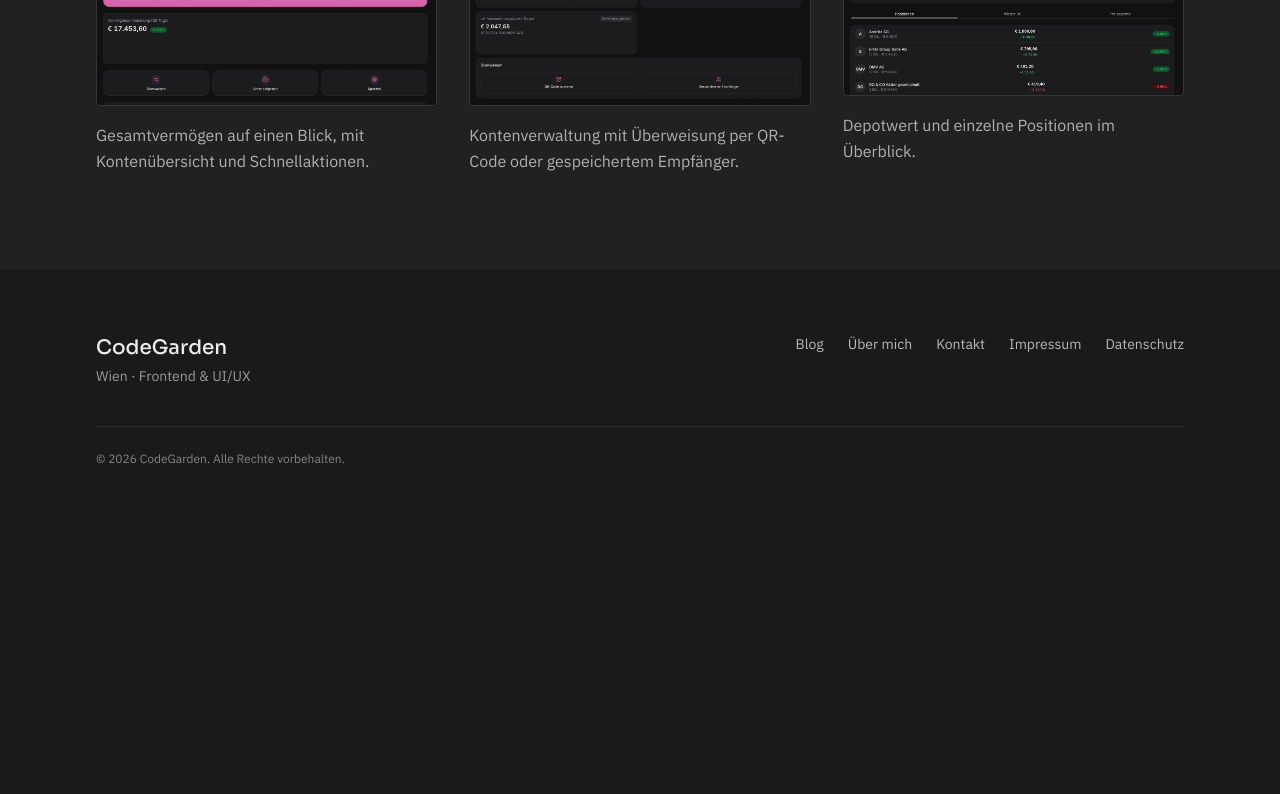
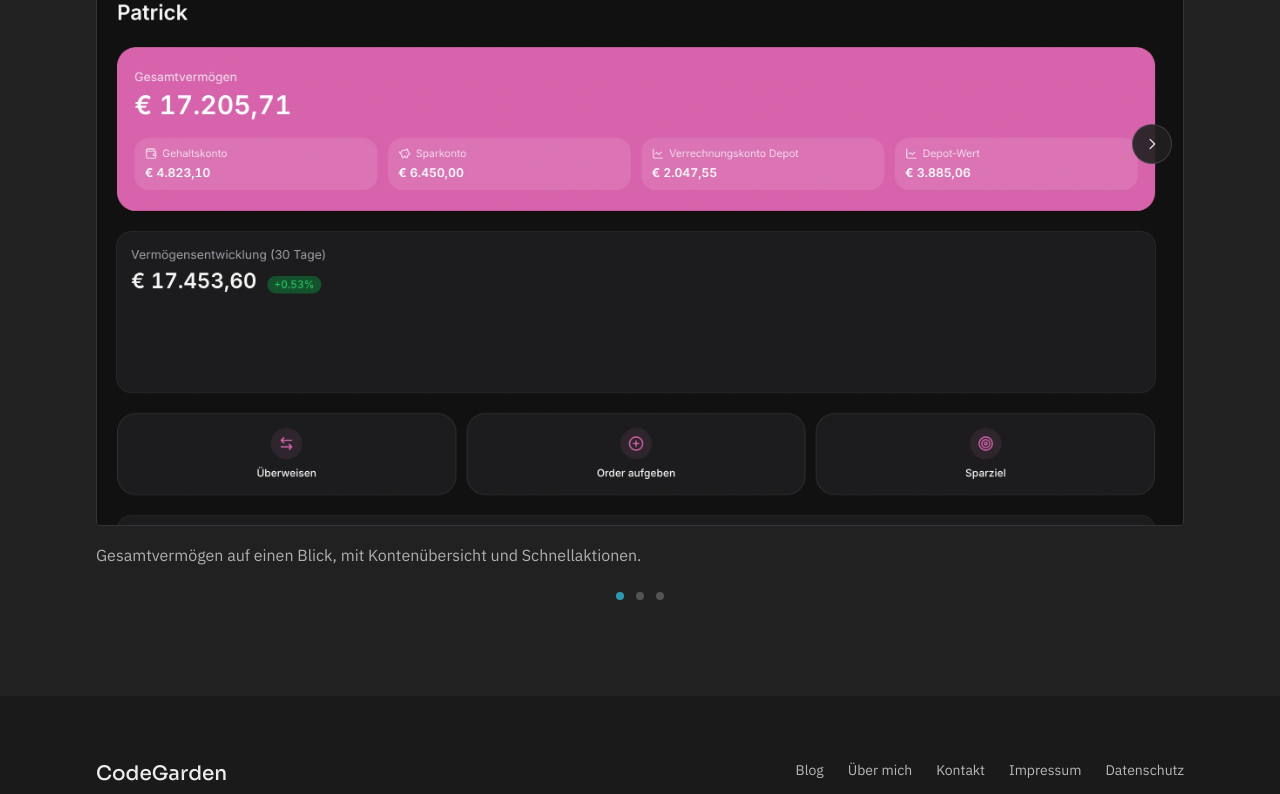
Before and after one commit to Bigger-Dreams/CodeGarden-Website, a Next.js app: page / in a window 1280 px wide. Shown: the part 2539-3333 px from the top of the page. Before the commit the page ends 3070 px from the top, so only its background shows below. Built offline with nearby package versions, Linux system fonts and the light colour scheme; no server answers.

Commit message:
Changes reference section new images

```diff
--- a/app/components/Referenzen.tsx
+++ b/app/components/Referenzen.tsx
@@ -1,4 +1,7 @@
+"use client";
+
 import Image from "next/image";
+import { useRef, useState } from "react";
 
 const projects = [
   {
@@ -30,6 +33,24 @@ const projects = [
 ];
 
 export function Referenzen() {
+  const scrollerRef = useRef<HTMLDivElement>(null);
+  const [active, setActive] = useState(0);
+
+  function goTo(index: number) {
+    const scroller = scrollerRef.current;
+    const slide = scroller?.children[index];
+    if (slide instanceof HTMLElement) {
+      slide.scrollIntoView({ behavior: "smooth", inline: "start", block: "nearest" });
+    }
+  }
+
+  function handleScroll() {
+    const scroller = scrollerRef.current;
+    if (!scroller) return;
+    const index = Math.round(scroller.scrollLeft / scroller.clientWidth);
+    setActive(Math.min(projects.length - 1, Math.max(0, index)));
+  }
+
   return (
     <section
       id="referenzen"
@@ -46,9 +67,14 @@ export function Referenzen() {
         </p>
       </div>
 
-      <div className="mx-auto mt-16 grid w-full max-w-[1700px] grid-cols-1 gap-8 sm:grid-cols-2 lg:grid-cols-3">
+      <div className="relative mx-auto mt-16 w-full max-w-[1400px]">
+        <div
+          ref={scrollerRef}
+          onScroll={handleScroll}
+          className="flex snap-x snap-mandatory overflow-x-auto [scrollbar-width:none] [&::-webkit-scrollbar]:hidden"
+        >
           {projects.map((project) => (
-          <div key={project.label}>
+            <div key={project.label} className="w-full flex-shrink-0 snap-start">
               <div className="overflow-hidden rounded-sm border border-bone/10">
                 <div className="grid grid-cols-[1fr_auto_1fr] items-center gap-3 border-b border-bone/10 bg-bone/[0.03] px-4 py-3">
                   <div className="flex items-center gap-1.5">
@@ -68,9 +94,10 @@ export function Referenzen() {
                   alt={project.alt}
                   width={project.width}
                   height={project.height}
-                sizes="(min-width: 1024px) 33vw, (min-width: 640px) 50vw, 100vw"
+                  sizes="(min-width: 1450px) 1400px, 100vw"
                   quality={100}
                   className="w-full"
+                  priority={project.label === "Übersicht"}
                 />
               </div>
               <p className="mt-4 font-sans text-base leading-relaxed text-bone/70">
@@ -79,6 +106,56 @@ export function Referenzen() {
             </div>
           ))}
         </div>
+
+        <button
+          type="button"
+          onClick={() => goTo(active - 1)}
+          disabled={active === 0}
+          aria-label="Vorheriges Projekt"
+          className="absolute left-3 top-[38%] flex h-10 w-10 -translate-y-1/2 items-center justify-center rounded-full border border-bone/15 bg-ink-soft/90 text-bone transition-colors hover:bg-bone/10 disabled:pointer-events-none disabled:opacity-0"
+        >
+          <ChevronIcon className="h-4 w-4 rotate-180" />
+        </button>
+        <button
+          type="button"
+          onClick={() => goTo(active + 1)}
+          disabled={active === projects.length - 1}
+          aria-label="Nächstes Projekt"
+          className="absolute right-3 top-[38%] flex h-10 w-10 -translate-y-1/2 items-center justify-center rounded-full border border-bone/15 bg-ink-soft/90 text-bone transition-colors hover:bg-bone/10 disabled:pointer-events-none disabled:opacity-0"
+        >
+          <ChevronIcon className="h-4 w-4" />
+        </button>
+
+        <div className="mt-6 flex items-center justify-center gap-3">
+          {projects.map((project, index) => (
+            <button
+              key={project.label}
+              type="button"
+              onClick={() => goTo(index)}
+              aria-label={`${project.label} anzeigen`}
+              aria-current={index === active}
+              className={`h-2 w-2 rounded-full transition-colors ${
+                index === active ? "bg-brass" : "bg-bone/25 hover:bg-bone/40"
+              }`}
+            />
+          ))}
+        </div>
+      </div>
     </section>
   );
 }
+
+function ChevronIcon({ className }: { className?: string }) {
+  return (
+    <svg
+      viewBox="0 0 24 24"
+      fill="none"
+      stroke="currentColor"
+      strokeWidth="1.75"
+      className={className}
+      aria-hidden="true"
+    >
+      <path d="M9 5l7 7-7 7" strokeLinecap="round" strokeLinejoin="round" />
+    </svg>
+  );
+}
--- a/next.config.ts
+++ b/next.config.ts
@@ -27,9 +27,9 @@ const nextConfig: NextConfig = {
   },
   skipTrailingSlashRedirect: true,
   // Next.js only allows quality values explicitly listed here; the default
-  // is [75]. 90 is used by the Referenzen screenshots (app/components/Referenzen.tsx).
+  // is [75]. 100 is used by the Referenzen screenshots (app/components/Referenzen.tsx).
   images: {
-    qualities: [75, 90],
+    qualities: [75, 90, 100],
   },
   // public/ assets aren't content-hashed, so a plain Vercel deploy serves them
   // with max-age=0. A week-long cache with a revalidation window is a
```
Also changed, not shown: public/referenz-dataharmonizer.png (added), public/referenz-dataharmonizer2.png (added). Lines whose indentation alone changed are shown as unchanged.
